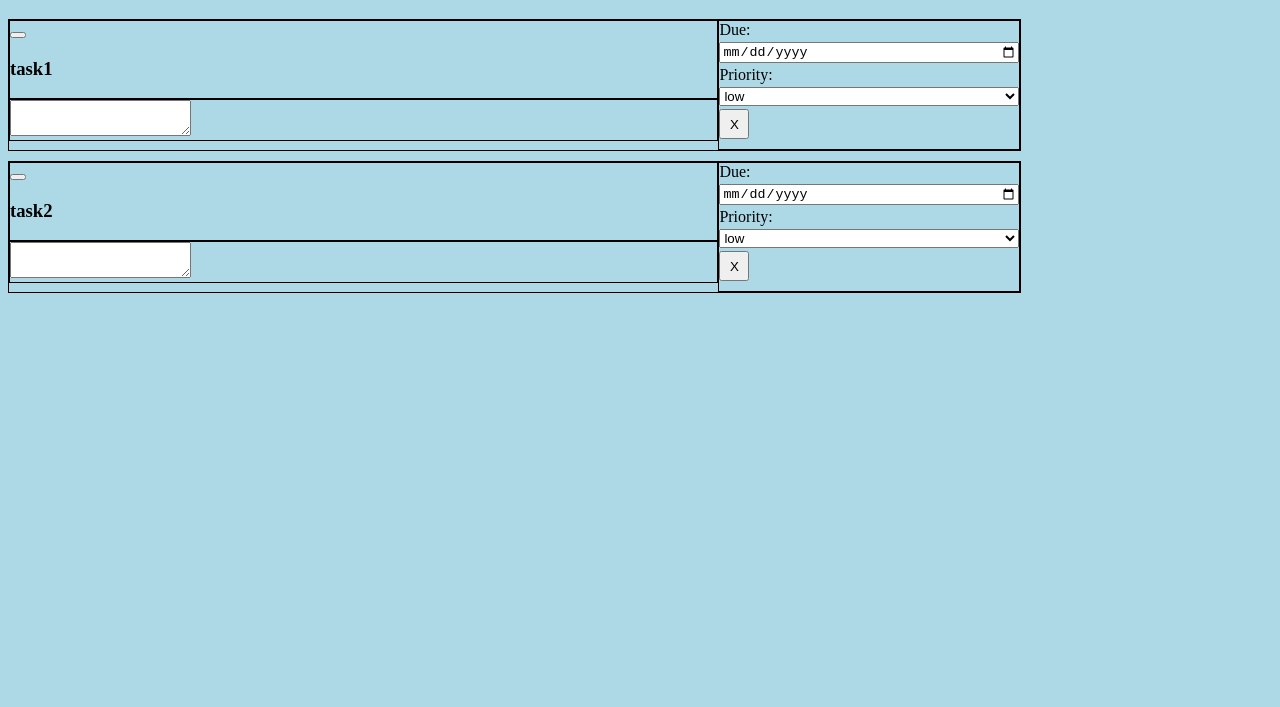
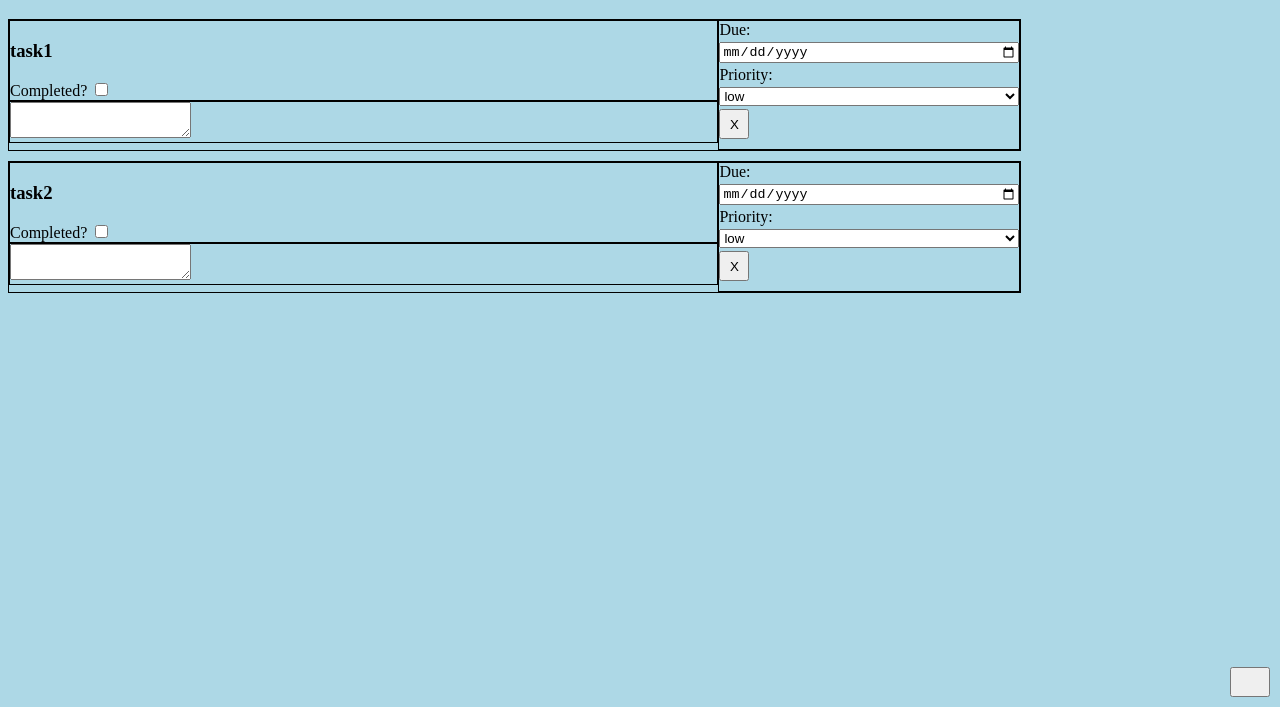
Before and after one commit to sykul/Todo-List, a website built with webpack: page src/index.html in a window 1280 px wide. Shown: the part 93-800 px from the top of the page. Built offline with nearby package versions, Linux system fonts and the light colour scheme.

Commit message:
delete task from project and refresh task page when delete task button clicked

```diff
--- a/src/index.js
+++ b/src/index.js
@@ -22,8 +22,8 @@ const project2 = new ProjectObject('project2');
 projects.push(project2);
 
 displayProjectPage();
-const projectCard = document.querySelector('.project-card')
-projectCard.dispatchEvent(new Event('click'))
+const projectCard = document.querySelector('.project-card');
+projectCard.dispatchEvent(new Event('click'));
 
 
 export { projects }
--- a/src/loadtaskpage.js
+++ b/src/loadtaskpage.js
@@ -4,9 +4,84 @@ import { el } from "date-fns/locale";
 import { addToLocalStorage } from "./localstoragefunctions.js";
 import { displayProjectPage } from './loadhomepage.js';
 import { recreateTemplate } from './ui.js';
+import { TaskObject } from "./task class.js";
 
 const element = document.querySelector('.content');
 const bodyElement = document.querySelector('body');
+
+function createModal() {
+    const addTaskModal = document.createElement('dialog');
+    addTaskModal.classList.add('modal');
+
+    const modalHeading = document.createElement('label');
+    modalHeading.htmlFor = 'modalTextbox';
+    modalHeading.textContent = 'Type in the name of your new task';
+
+    const form = document.createElement('form');
+    form.addEventListener('submit', (e) => {
+        e.preventDefault();
+    });
+    const textBox = document.createElement('input');
+    textBox.id = 'modalTextbox';
+    textBox.name = 'projectName';
+    textBox.type = 'text';
+    textBox.minLength = '1';
+    textBox.maxLength = '20';
+    textBox.required = true;
+
+    const submitButton = document.createElement('button');
+    submitButton.classList.add('submit-button');
+    submitButton.type = 'button';
+    submitButton.innerText = 'Submit';
+    submitButton.addEventListener('click', (e) => {
+        if (textBox.checkValidity() === true) {
+            const newProject = new TaskObject(textBox.value);
+            projects.push(newProject);
+            addToLocalStorage(projects, 'projectArray');
+            displayProjectPage();
+        }
+    });
+
+    const cancelButton = document.createElement('button');
+    cancelButton.classList.add('cancel-button');
+    cancelButton.type = 'button';
+    cancelButton.innerText = 'Cancel';
+    cancelButton.addEventListener('click', () => {
+        addTaskModal.close();
+        textBox.value = '';
+    })
+
+    form.appendChild(modalHeading);
+    form.appendChild(textBox);
+    form.appendChild(submitButton);
+    form.appendChild(cancelButton);
+    addTaskModal.appendChild(form);
+
+    addTaskModal.addEventListener("click", e => {
+        const dialogDimensions = addTaskModal.getBoundingClientRect()
+        if (
+          e.clientX < dialogDimensions.left ||
+          e.clientX > dialogDimensions.right ||
+          e.clientY < dialogDimensions.top ||
+          e.clientY > dialogDimensions.bottom
+        ) {
+            addTaskModal.close();
+            textBox.value = '';
+        }
+      })
+
+    bodyElement.appendChild(addTaskModal);
+}
+
+function createAddTaskButton() {
+    const addTaskButton = document.createElement('button');
+    const addTaskModal = document.querySelector('.modal');
+    addTaskButton.classList.add('add-project-button');
+    addTaskButton.addEventListener('click', () => {
+        addTaskModal.showModal();
+    });
+    bodyElement.appendChild(addTaskButton);
+}
 
 function createHeading(name) {
     const heading = document.createElement('h1');
@@ -42,11 +117,17 @@ function createTaskCard(taskObject) {
     topLeft.classList.add('task-top-left');
     const bottomLeft = document.createElement('div');
     bottomLeft.classList.add('task-top-right');
-    const right = document.createElement('div')
+    const right = document.createElement('div');
     right.classList.add('task-right');
 
-    const doneButton = document.createElement('button');
-    doneButton.type = 'button';
+    const doneSwitch = document.createElement('input');
+    doneSwitch.type = 'checkbox';
+    doneSwitch.name = "doneSwitch";
+    doneSwitch.classList.add("done-switch");
+    doneSwitch.id = 'doneSwitch';
+    const doneSwitchLabel = document.createElement('label');
+    doneSwitchLabel.textContent = 'Completed? ';
+    doneSwitchLabel.htmlFor = 'doneSwitch';
 
     const taskHeading = document.createElement('h3');
     taskHeading.textContent = `${taskObject.taskName}`;
@@ -57,7 +138,7 @@ function createTaskCard(taskObject) {
     dateSelector.type = 'date';
     dateSelector.name = "date";
     dateSelector.classList.add("date-selector");
-    dateSelector.id = 'date'
+    dateSelector.id = 'date';
     const dateLabel = document.createElement('label');
     dateLabel.textContent = 'Due: ';
     dateLabel.htmlFor = 'date';
@@ -66,7 +147,7 @@ function createTaskCard(taskObject) {
     const priorityValues = ["low", "medium", "high"];
     prioritySelector.name = "priority";
     prioritySelector.classList.add("priority");
-    prioritySelector.id = 'prioritySelector'
+    prioritySelector.id = 'prioritySelector';
     for (let val of priorityValues) {
         const option = document.createElement('option');
         option.value = val;
@@ -81,12 +162,17 @@ function createTaskCard(taskObject) {
     deleteButton.type = 'button';
     deleteButton.classList.add('task-delete-button');
     deleteButton.textContent = 'X';
-    deleteButton.addEventListener('click', () => {
-        console.log('delete');
+    deleteButton.addEventListener('click', (e) => {
+        const activeProject = projects.filter(project => project.isActive)[0];
+        const tasks = activeProject.taskList;
+        const taskID = e.currentTarget.parentNode.parentNode.id;
+        activeProject.taskList = tasks.filter(task => task.taskIndex != taskID);
+        displayTaskPage(activeProject);
     })
 
-    topLeft.appendChild(doneButton);
     topLeft.appendChild(taskHeading);
+    topLeft.appendChild(doneSwitchLabel);
+    topLeft.appendChild(doneSwitch);
     left.appendChild(topLeft);
 
     bottomLeft.appendChild(notes);
@@ -101,31 +187,29 @@ function createTaskCard(taskObject) {
     right.appendChild(deleteButton);
     taskCard.appendChild(right);
 
-    taskCard.addEventListener('click', () => {
-        console.log('hi');
-    });
-
     const content = document.querySelector('.content');
     content.appendChild(taskCard);
 }
 
 function listTaskCards(project) {
-    console.log('listtaskcards run')
-    console.log(project.taskList)
+    console.log('listtaskcards run');
+    console.log(project.taskList);
     for (let item of project.taskList) {
         createTaskCard(item);
     }
 }
 
-function displayTaskPage(project, name) {
+function displayTaskPage(project) {
     console.log('displaytaskpage run');
-    console.log(project)
+    console.log(project);
     recreateTemplate();
     const element = document.querySelector('.content');
     element.classList.add('task-area');
     createHeading(project.projectName);
     createBackButton();
     listTaskCards(project);
+    createModal();
+    createAddTaskButton();
 }
 
 export { displayTaskPage };
--- a/src/style.css
+++ b/src/style.css
@@ -4,17 +4,14 @@ html {
 
 .content {
     display: flex;
+    flex-direction: column;
+    gap: 10px;
 }
 
 .project-card {
-    width: 100px;
+    width: 80%;
     height: 100px;
     border: 1px black solid;
-}
-
-.task-area {
-    flex-direction: column;
-    gap: 10px;
 }
 
 .task-card {
```
